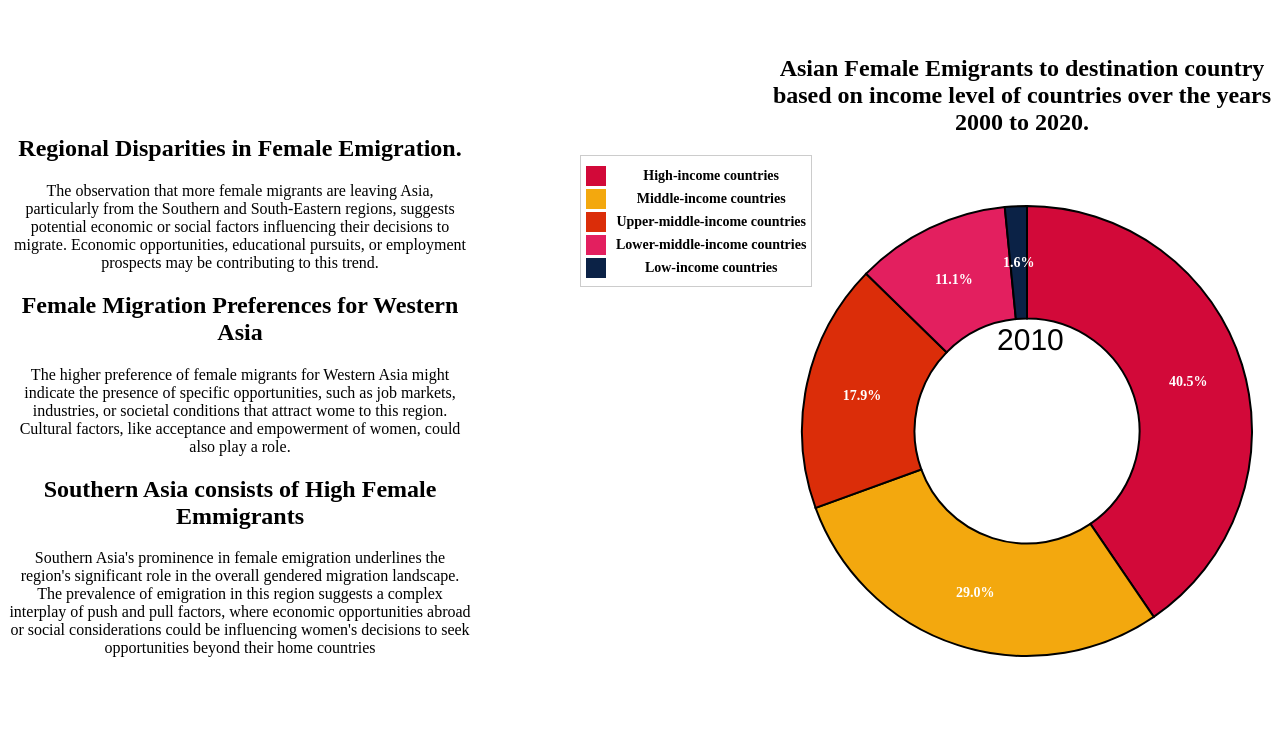
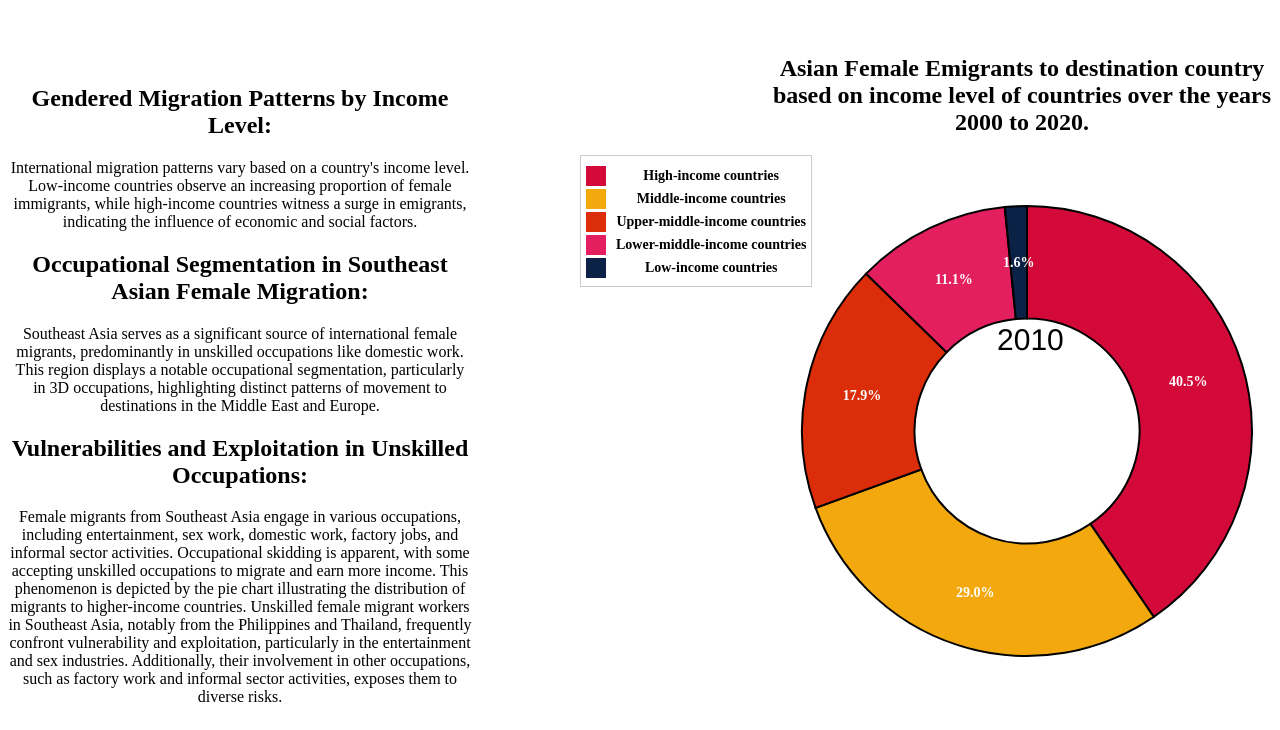
Before and after one commit to Shana1021/COS30045-GroupProject-G1, a plain HTML site: page 5_doughnut.html in a window 1280 px wide. Shown: the part 115-845 px from the top of the page. Before the commit the page ends 803 px from the top, so only its background shows below. Drawn offline with nearby package versions, Linux system fonts and the light colour scheme.

Commit message:
updated story description for chart e and f

```diff
--- a/5_doughnut.html
+++ b/5_doughnut.html
@@ -17,7 +17,7 @@
 
         .column {
             flex: 50%;
-            padding-top: 80px;
+            padding-top: 30px;
         }
 
         .column-2{
@@ -78,21 +78,24 @@
 <body>
     <div class="wrapper">
         <div class="row">
-            <div class="column">
-                <h2>Regional Disparities in Female Emigration.</h2>
-                <p>The observation that more female migrants are leaving Asia, particularly from the Southern and
-                    South-Eastern regions, suggests potential economic or social factors influencing their decisions
-                    to migrate. Economic opportunities, educational pursuits, or employment prospects may be contributing to this trend.</p>
-                <h2>Female Migration Preferences for Western Asia </h2>
-                <p></p>The higher preference of female migrants for Western Asia might indicate the presence of
-                specific opportunities, such as job markets, industries, or societal conditions that attract wome
-                to this region. Cultural factors, like acceptance and empowerment of women, could also play a role.</p>
-                <h2>Southern Asia consists of High Female Emmigrants</h2>
-                <p>Southern Asia's prominence in female emigration underlines the region's
-                    significant role in the overall gendered migration landscape.  The prevalence of emigration
-                    in this region suggests a complex interplay of push and pull factors, where economic opportunities
-                    abroad or social considerations could be influencing women's decisions to seek opportunities beyond their home countries</p>
-            </div>
+            <div class ="column">
+                <h2>Gendered Migration Patterns by Income Level:</h2>
+           <p> International migration patterns vary based on a country's income level. Low-income countries observe an increasing proportion of female immigrants,
+             while high-income countries witness a surge in emigrants, indicating the influence of economic and social factors.</p>
+
+                <h2>Occupational Segmentation in Southeast Asian Female Migration:</h2>
+           <p> Southeast Asia serves as a significant source of international female migrants, predominantly in unskilled occupations like domestic work.
+            This region displays a notable occupational segmentation, particularly in 3D occupations, highlighting distinct patterns of movement to destinations
+            in the Middle East and Europe.</p>
+
+                <h2>Vulnerabilities and Exploitation in Unskilled Occupations:</h2>
+           <p>Female migrants from Southeast Asia engage in various occupations, including entertainment, sex work, domestic work, factory jobs, and informal sector
+            activities. Occupational skidding is apparent, with some accepting unskilled occupations to migrate and earn more income. This phenomenon is depicted by the
+             pie chart illustrating the distribution of migrants to higher-income countries. Unskilled female migrant workers in Southeast Asia, notably from the
+             Philippines and Thailand, frequently confront vulnerability and exploitation, particularly in the entertainment and sex industries. Additionally, their
+             involvement in other occupations, such as factory work and informal sector activities, exposes them to diverse risks.</p>
+               </div>
+
             <div class="column-2">
                 <h2>Asian Female Emigrants to destination country based on income level of countries over the years 2000
                     to 2020.</h2>
```
Also changed, not shown: 6_chord.html (+15 -14 lines).
